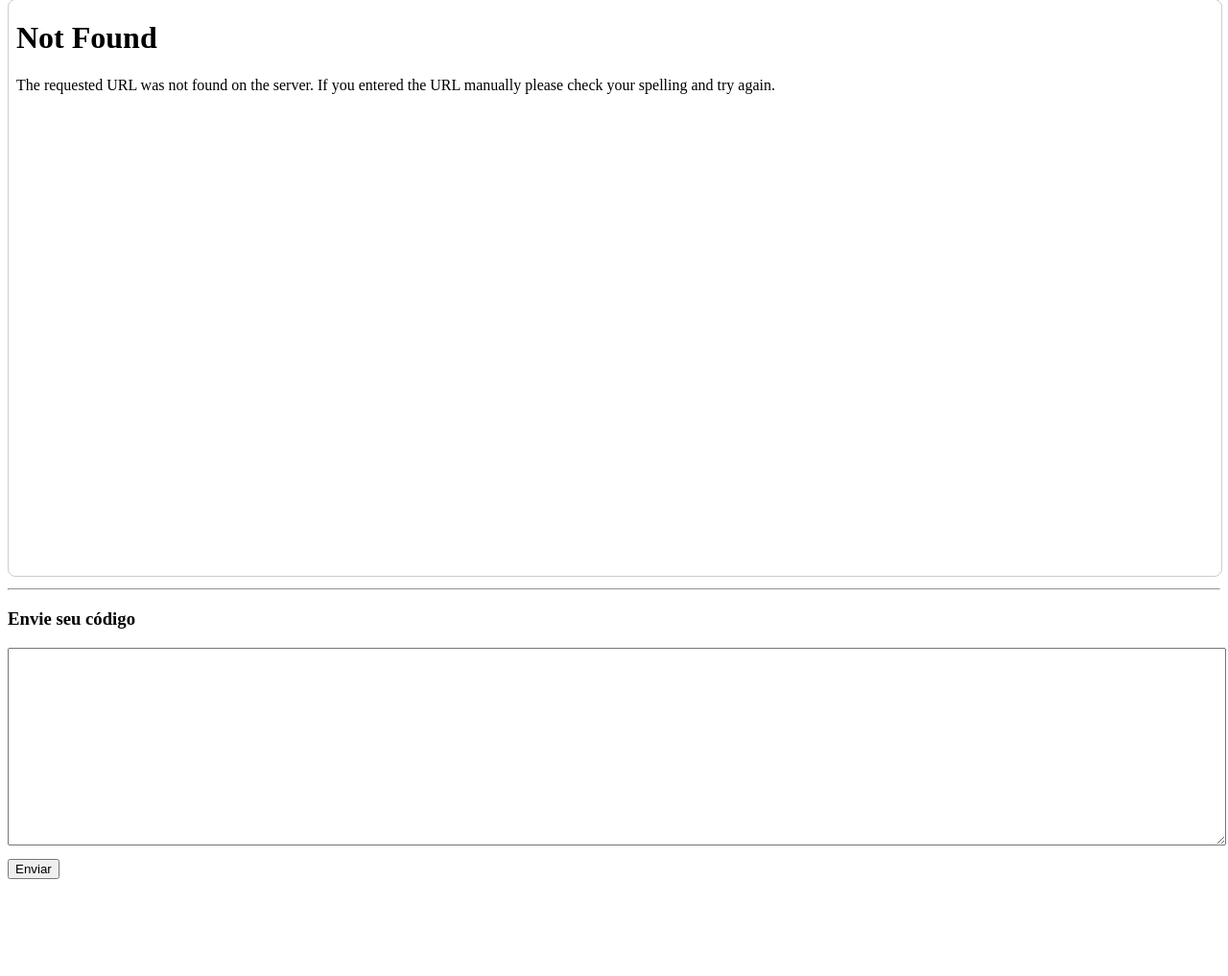
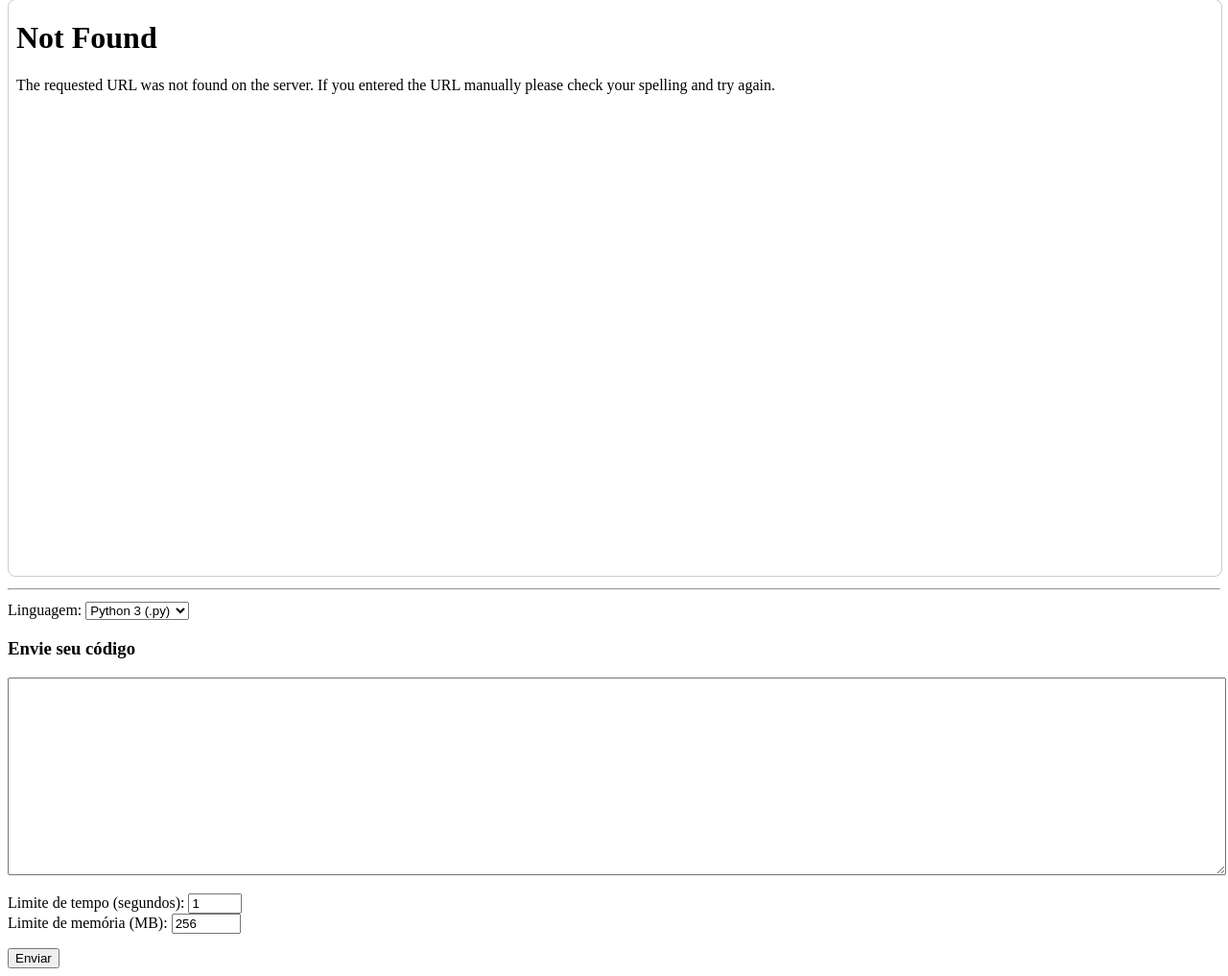
Before and after one commit to Barradas13/OBI_ONLINE_JUDGE, a Flask app: page /1/1/1/1 in a window 1280 px wide. Shown: the part 223-1240 px from the top of the page at 96% size. Before the commit the page ends 1139 px from the top, so only its background shows below. Run offline with Flask 3, Linux system fonts and the light colour scheme.

Commit message:
JAO SEU TRABALHO AQ

```diff
--- a/templates/problems.html
+++ b/templates/problems.html
@@ -16,23 +16,72 @@
 
 <hr>
 
+<div style="margin-top: 12px;">
+  <label for="language">Linguagem:</label>
+  <select id="language" required>
+    <option value="py" selected>Python 3 (.py)</option>
+    <option value="c">C (.c)</option>
+    <option value="cpp">C++ (.cpp)</option>
+    <option value="java">Java (.java)</option>
+    <option value="pas">Pascal (.pas)</option>
+    <option value="js">Javascript (.js)</option>
+  </select>
+</div>
+
+
 <h3>Envie seu código</h3>
 <textarea id="codigo" name="codigo" style="width:100%; height:200px; font-family: monospace;"></textarea>
 
-<div style="margin-top: 10px;">
+<div style="margin-top: 15px;">
+    <label>Limite de tempo (segundos):</label>
+    <input type="number" id="limiteTempo" min="1" max="10" value="1" required>
+    <br>
+    <label>Limite de memória (MB):</label>
+    <input type="number" id="limiteMemoria" min="16" max="1024" value="256" required>
+</div>
+
+<div style="margin-top: 15px;">
     <button onclick="enviarCodigo()" class="btn btn-success">Enviar</button>
 </div>
 
 <script>
 function enviarCodigo() {
     const codigo = document.getElementById('codigo').value.trim();
+    const limiteTempo = Number(document.getElementById('limiteTempo').value);
+    const limiteMemoria = Number(document.getElementById('limiteMemoria').value);
+    const linguagem = document.getElementById('language').value;
+
+    if (!linguagem) {
+        alert("Por favor, insira uma linguagem antes de enviar!");
+        return;
+    }
+
     if (!codigo) {
         alert("Por favor, insira o código antes de enviar!");
         return;
     }
 
-    // futuramente você pode fazer um POST com fetch()
-    alert("Código enviado com sucesso! (Simulação)");
+    if (
+        isNaN(limiteTempo) || isNaN(limiteMemoria) ||
+        limiteTempo < 1 || limiteTempo > 10 ||
+        limiteMemoria < 16 || limiteMemoria > 1024
+    ) {
+        alert("Os limites devem estar entre 1–10 segundos e 16–1024 MB!");
+        return;
+    }
+
+    const tempoInput = document.getElementById('limiteTempo');
+    const memoriaInput = document.getElementById('limiteMemoria');
+    tempoInput.value = Math.max(1, Math.min(limiteTempo, 10));
+    memoriaInput.value = Math.max(16, Math.min(limiteMemoria, 1024));
+
+    // (opcional) registrar no servidor
+    alert("Código enviado com sucesso!\n" +
+          "Tempo: " + tempoInput.value + "s\n" +
+          "Memória: " + memoriaInput.value + "MB");
+
+    // JAO SEU TRABALHO COMEÇA AQ
+
 }
 </script>
 {% endblock %}
```
